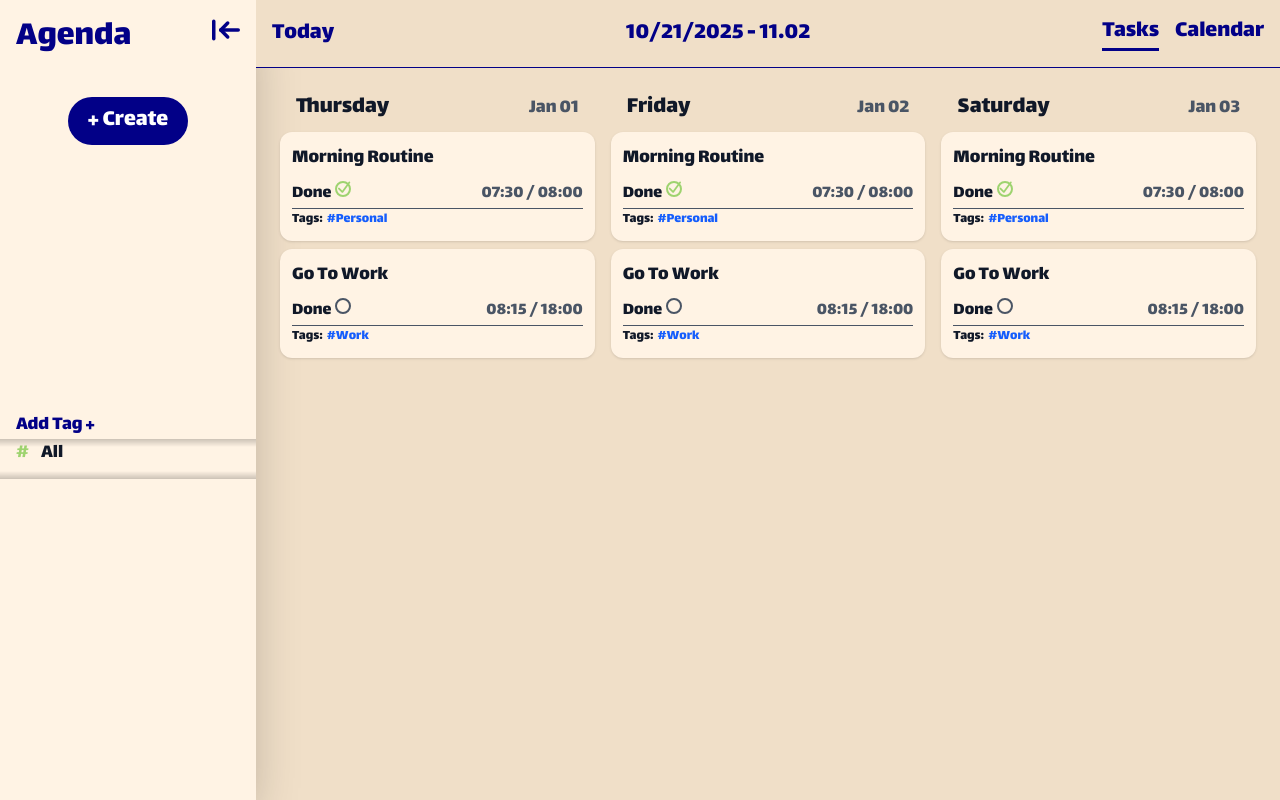
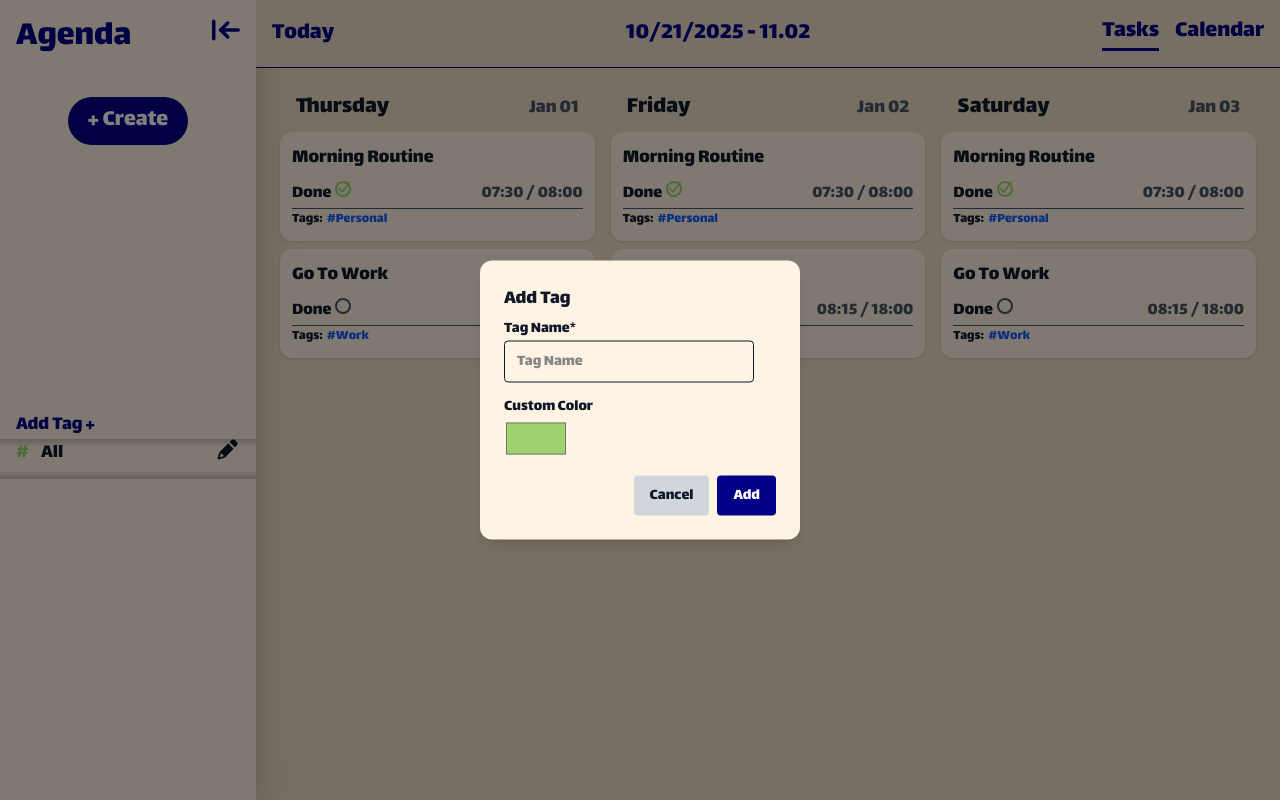
Before and after one commit to bedirhanozcan978/Agenda, a React (Vite) app: page / in a window 1280 px wide. Both pictures are taken after a click on the button "Add Tag +". Built offline with nearby package versions, Linux system fonts and the light colour scheme.

Commit message:
Taglist CRUD

```diff
--- a/src/App.jsx
+++ b/src/App.jsx
@@ -15,7 +15,7 @@ function App() {
   return (
     <>
       <div className="flex h-screen bg-sand text-gray-900">
-      <Sidebar tags={tags}/>
+      <Sidebar tags={tags} setTags={setTags}/>
       <div className="flex flex-col flex-1">
         <Header />
         <DayView />
--- /dev/null
+++ b/src/components/AddTagModal.jsx
@@ -0,0 +1,42 @@
+import { useState } from "react";
+
+function AddTagModal({ isOpen, onClose, onAdd }) {
+
+    const [id, setId] = useState()
+    const [name, setName] = useState("");
+    const [color, setColor] = useState("#9ED36F");
+
+    if (!isOpen) return null;
+
+    const handleSubmit = (e) => {
+        e.preventDefault();
+        onAdd({name, color});
+        onClose();
+    };
+
+    return (
+        <>
+        <div className="fixed inset-0 bg-black/50 z-40" onClick={onClose}/>
+
+        <div className="fixed top-1/2 left-1/2 transform -translate-x-1/2 -translate-y-1/2 bg-creme p-6 rounded-xl z-50 w-80 shadow-lg">
+            <h2 className="text-xl mb-1">Add Tag</h2>
+            <form className="flex flex-col space-y-3" onSubmit={handleSubmit}>
+                <label htmlFor="tagname"> Tag Name*
+                    <input type="text" placeholder="Tag Name" id="tagname" className="border px-3 py-2 rounded" value={name} onChange={(e) => setName(e.target.value)} required/>
+                </label>
+
+                <label htmlFor="customcolor"> Custom Color<br/>
+                    <input type="color" id="customcolor" className="w-16 h-10 rounded" value={color} onChange={(e) => setColor(e.target.value)}/>
+                </label>
+
+                <div className="flex justify-end space-x-2">
+                    <button type="button" className="px-4 py-2 bg-gray-300 rounded" onClick={onClose}>Cancel</button>
+                    <button type="submit" className="px-4 py-2 bg-ocean text-white rounded">Add</button>
+                </div>
+            </form>
+        </div>
+        </>
+  );
+}
+
+export default AddTagModal;
--- /dev/null
+++ b/src/components/EditTagModal.jsx
@@ -0,0 +1,60 @@
+import { useState } from "react";
+
+function EditTagModal({ isOpen, onClose, tag, onUpdate, onDelete }) {
+
+  if (!isOpen || !tag) return null;
+
+  const [id, setId] = useState(tag?.id || null);
+  const [name, setName] = useState(tag?.name || "");
+  const [color, setColor] = useState(tag?.color || "#000000");
+  const [confirmDelete, setConfirmDelete] = useState(false);
+
+  if (!isOpen) return null;
+
+  const handleUpdate = (e) => {
+    e.preventDefault();
+    onUpdate({ ...tag, name, color });
+    onClose();
+  };
+
+  return (
+    <>
+      <div className="fixed inset-0 bg-black/50 z-40" onClick={onClose} />
+      <div className="fixed top-1/2 left-1/2 transform -translate-x-1/2 -translate-y-1/2 bg-creme p-6 rounded-xl z-50 w-80 shadow-lg">
+        <h2 className="text-xl mb-1">Edit Tag</h2>
+        <form onSubmit={handleUpdate} className="flex flex-col space-y-3">
+          <label htmlFor="tagname"> Tag Name*
+            <input type="text" value={name} id="tagname" className="border px-3 py-2 rounded" onChange={(e) => setName(e.target.value)} required/>
+          </label>
+
+          <label htmlFor="tagcolor"> Custom Color<br/>
+            <input type="color" value={color} id="tagcolor" className="w-16 h-10 rounded" onChange={(e) => setColor(e.target.value)}/>
+          </label>
+
+          <div className="flex justify-between items-center mt-2">
+            <button type="button" onClick={() => setConfirmDelete(true)} className="px-4 py-2 bg-red-500 text-white rounded">Remove</button>
+            <div className="flex space-x-2">
+              <button type="button" onClick={onClose} className="px-4 py-2 bg-gray-300 rounded">Cancel</button>
+              <button type="submit" className="px-4 py-2 bg-ocean text-white rounded">Save</button>
+            </div>
+          </div>
+        </form>
+
+        {/* Confirm Delete */}
+        {confirmDelete && (
+          <div className="absolute inset-0 bg-black/40 flex items-center justify-center">
+            <div className="bg-white p-6 rounded shadow-lg flex flex-col space-y-3">
+              <p>Are you sure?</p>
+              <div className="flex justify-end space-x-2">
+                <button onClick={() => setConfirmDelete(false)} className="px-4 py-2 bg-gray-300 rounded">Cancel</button>
+                <button onClick={() => { onDelete(id); onClose(); }} className="px-4 py-2 bg-red-500 text-white rounded">Yes</button>
+              </div>
+            </div>
+          </div>
+        )}
+      </div>
+    </>
+  );
+}
+
+export default EditTagModal;
--- a/src/components/Sidebar.jsx
+++ b/src/components/Sidebar.jsx
@@ -3,7 +3,7 @@ import Calendar from "./Calendar";
 import TagList from "./TagList";
 import ArrowDown from '../assets/img/arrow-to-line.svg?react';
 
-export default function Sidebar({tags}) {
+export default function Sidebar({tags, setTags}) {
 
   const [isOpen, setIsOpen] = useState(false);
   const toggleSidebar = () => setIsOpen(!isOpen);
@@ -24,7 +24,7 @@ export default function Sidebar({tags}) {
 
     <Calendar></Calendar>
 
-    <TagList tags={tags}></TagList>
+    <TagList tags={tags} setTags={setTags}></TagList>
 
   </aside>
 
--- a/src/components/TagList.jsx
+++ b/src/components/TagList.jsx
@@ -1,8 +1,10 @@
-import { useRef } from "react";
-import React, { useState } from "react";
+import { useState, useEffect, useRef } from "react";
+import AddTagModal from "./AddTagModal";
+import EditTagModal from "./EditTagModal";
 
-export default function TagList({tags}) {
+export default function TagList({tags, setTags}) {
 
+  // Taglist Scroll Function
   const scrollRef = useRef(null);
 
   const handleMouseDown = (e) => {
@@ -24,10 +26,49 @@ export default function TagList({tags}) {
     el.scrollTop = el.scrollTopStart - walk;
   };
 
+  // Add & Edit Modals
+  const [isAddModalOpen, setAddModalOpen] = useState(false);
+
+  const [isEditTagModalOpen, setEditTagModalOpen] = useState(false);
+  const [selectedTag, setSelectedTag] = useState(null);
+
+  // Add Tag Function
+  useEffect(() => {
+    const savedTags = JSON.parse(localStorage.getItem("tags")) || [];
+    setTags(savedTags);
+  }, []);
+
+  useEffect(() => {
+    localStorage.setItem("tags", JSON.stringify(tags));
+  }, [tags]);
+
+  const handleAddTag = (newTag) => {
+    const tagWithId = { ...newTag, id: Date.now() };
+    setTags((prev) => [...prev, tagWithId]);
+    setIsAddModalOpen(false);
+  };
+
+  // Edit Tag Function
+  const handleUpdateTag = (updatedTag) => {
+  setTags((prevTags) =>
+    prevTags.map((tag) => (tag.id === updatedTag.id ? updatedTag : tag))
+  );
+  setEditTagModalOpen(false);
+  };
+
+  // Delete Tag Function
+  const handleDeleteTag = (tagId) => {
+  setTags((prevTags) => prevTags.filter((tag) => tag.id !== tagId));
+  setEditTagModalOpen(false); // modalı kapat
+  };
+
   return (
   <>
 
-    <button className="px-4 text-xl text-ocean">Add Tag +</button>
+    <EditTagModal isOpen={isEditTagModalOpen} tag={selectedTag} onClose={() => setEditTagModalOpen(false)} onUpdate={handleUpdateTag} onDelete={handleDeleteTag}/>
+
+    <AddTagModal isOpen={isAddModalOpen} onClose={() => setAddModalOpen(false)} onAdd={handleAddTag}/>
+    <button className="px-4 text-xl text-ocean" onClick={() => setAddModalOpen(true)}>Add Tag +</button>
 
     <div className="relative w-full max-w-md mx-auto py-5 select-none">
 
@@ -42,10 +83,17 @@ export default function TagList({tags}) {
         className="overflow-y-auto max-h-50 flex flex-col -my-5 space-y-2 px-4 scrollbar-hide cursor-grab active:cursor-grabbing"
       >
         { tags && tags.map((tag) => (
-          <div key = {tag.id} className="flex flex-row text-xl">
-            <p style={{ color: tag.color }} className="mr-3">#</p>
-            <p>{tag.name}</p>
+
+          <div key = {tag.id} className="flex flex-row justify-between text-xl">
+            <div className="flex flex-row">
+              <p style={{ color: tag.color }} className="mr-3">#</p>
+              <p>{tag.name}</p>
+            </div>
+            <div>
+              <button onClick={() => {setSelectedTag(tag); setEditTagModalOpen(true);}}><i className="fa fa-pencil w-4 h-4"/></button>
+            </div>
           </div>
+
           ))
         }
 
```
